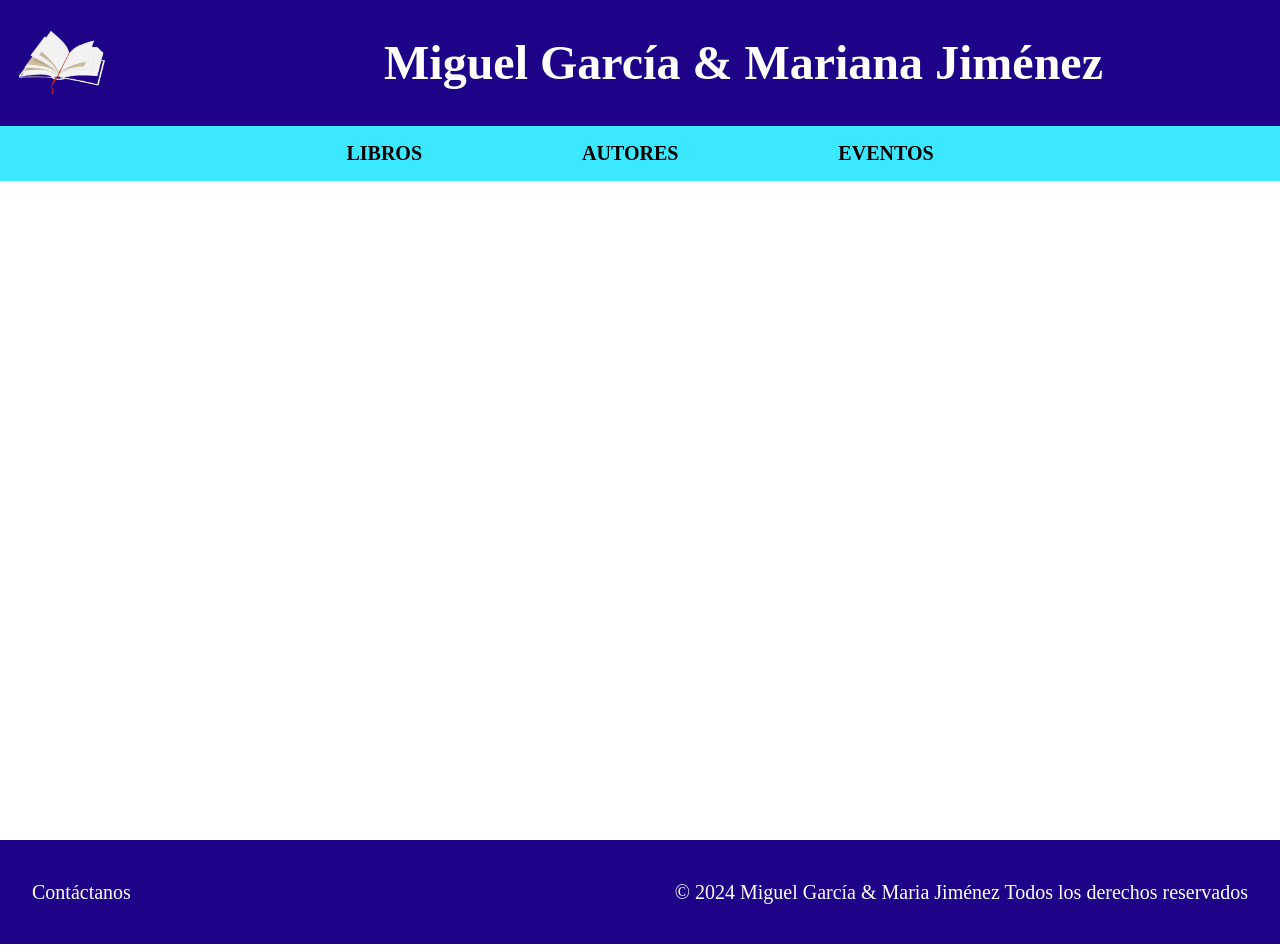
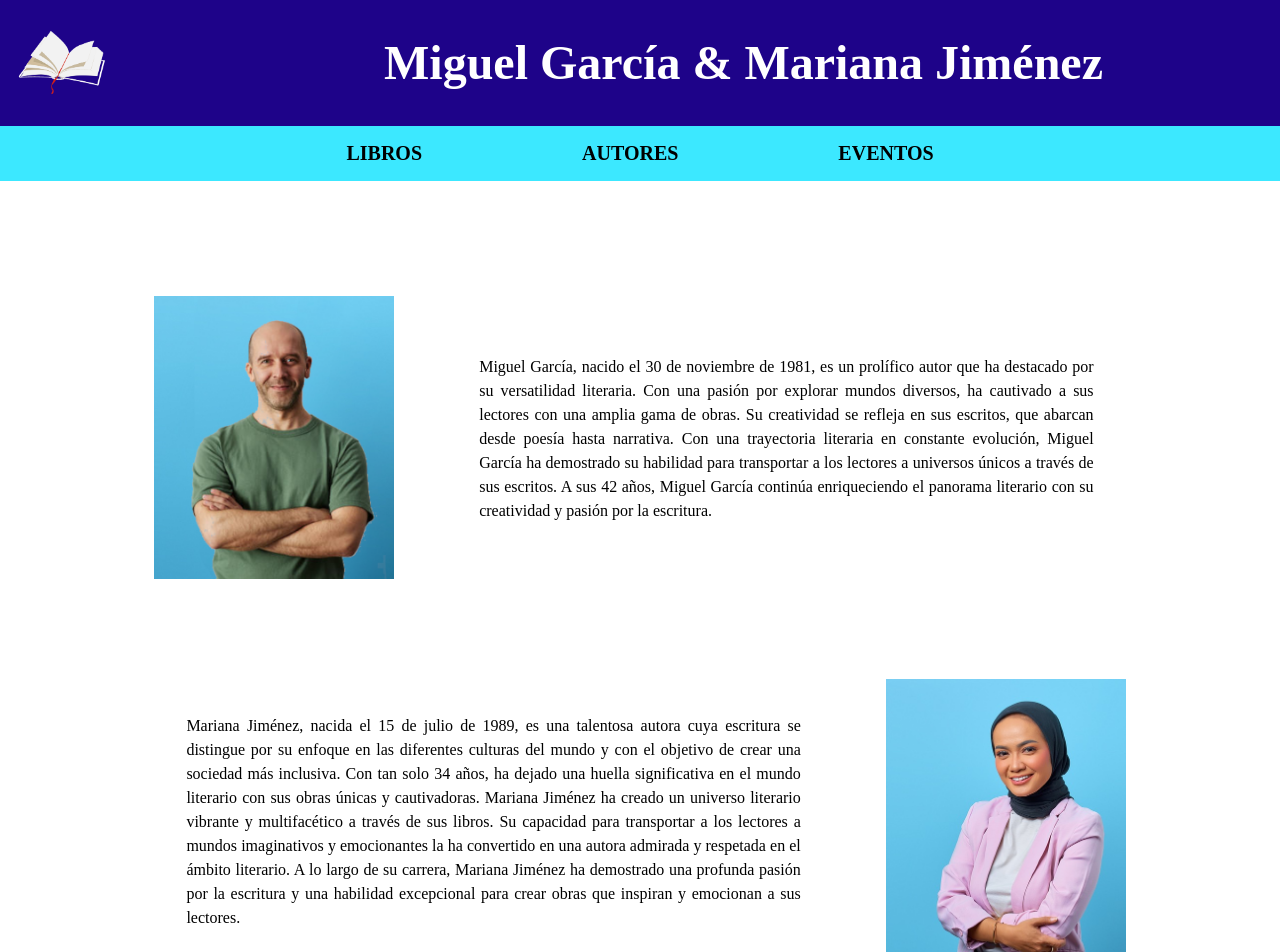
Before and after one commit to natalia9519/webautores, a React (Create React App) app in the folder client/: page /Autores in a window 1280 px wide. Shown: the top 952 px of the page. Built offline with nearby package versions, Linux system fonts and the light colour scheme.

Commit message:
author view, information and style

```diff
--- a/client/src/Components/Footer/Footer.jsx
+++ b/client/src/Components/Footer/Footer.jsx
@@ -4,9 +4,9 @@ import { Link } from 'react-router-dom'
 
 export default function Footer() {
   return (
-    <section className='footer'>
+    <footer className='footer'>
       <p><Link to="/Contactanos">Contáctanos</Link></p>
       <p>© 2024 Miguel García & Maria Jiménez Todos los derechos reservados</p>
-    </section>
+    </footer>
   )
 }
--- a/client/src/Components/NavBar/NavBar.css
+++ b/client/src/Components/NavBar/NavBar.css
@@ -34,6 +34,8 @@
     flex-direction: row;
     justify-content: center;
     min-height: 3rem;
+    z-index: 200;
+    position: relative;
 }
 
 
--- a/client/src/Components/NavBar/NavBar.jsx
+++ b/client/src/Components/NavBar/NavBar.jsx
@@ -12,7 +12,7 @@ export default function NavBar() {
   };
 
   return (
-    <section className='section-navbar'>
+    <header className='section-navbar'>
       <article className='article-navbar' >
         <figure>
         <Link to="/"> <img src={logo} alt="Logo de la pagina un libro con marcador" /></Link>
@@ -40,6 +40,6 @@ export default function NavBar() {
 
       </nav>
 
-    </section>
+    </header>
   )
 }
--- a/client/src/Views/AuthorView/AuthorView.css
+++ b/client/src/Views/AuthorView/AuthorView.css
@@ -0,0 +1,53 @@
+.author-view{
+    display: flex;
+    flex-direction: column;
+    align-items: center;
+}
+
+.section-author-view-1 {
+    display: flex;
+    flex-direction: row;
+    padding: 2rem;
+    justify-content: space-around;
+    margin-top: 4rem;
+    width:80%;
+}
+
+.section-author-view-1 article,
+.section-author-view-2 article {
+    display: flex;
+    align-items: center;
+    justify-content: center;
+    padding: 2rem;
+    width: 60%;
+    text-align: justify;
+    line-height: 1.5;
+}
+
+.section-author-view-2 {
+    display: flex;
+    flex-direction: row-reverse;
+    padding: 2rem;
+    justify-content: space-around;
+    margin-top: 2rem;
+    width:80%;
+}
+
+.section-author-view-1 figure img,
+.section-author-view-2 figure img {
+    width: 15rem;
+}
+@media screen and (max-width:1000px){
+    .section-author-view-1, .section-author-view-2{
+        flex-direction: column;
+        align-items: center;
+        margin-top: 1rem;
+    }
+
+    .section-author-view-1 article,
+    .section-author-view-2 article {
+        padding: 2rem;
+        width: 80%;
+
+    }
+}
--- a/client/src/Views/AuthorView/AuthorView.jsx
+++ b/client/src/Views/AuthorView/AuthorView.jsx
@@ -1,8 +1,28 @@
 import React from 'react'
+import writer1 from '../../assets/writer1.png'
+import writer2 from '../../assets/writer2.png'
+import './AuthorView.css'
 
 export default function AuthorView() {
   return (
-    <main>
+    <main className='author-view'>
+      <section className='section-author-view-1'>
+        <figure>
+<img src={writer1} alt="Escritor Miguel García" />
+        </figure>
+        <article>
+<p>Miguel García, nacido el 30 de noviembre de 1981, es un prolífico autor que ha destacado por su versatilidad literaria. Con una pasión por explorar mundos diversos, ha cautivado a sus lectores con una amplia gama de obras. Su creatividad se refleja en sus escritos, que abarcan desde poesía hasta narrativa. Con una trayectoria literaria en constante evolución, Miguel García ha demostrado su habilidad para transportar a los lectores a universos únicos a través de sus escritos. A sus 42 años, Miguel García continúa enriqueciendo el panorama literario con su creatividad y pasión por la escritura.</p>
+        </article>
+      </section>
+      <section className='section-author-view-2'>
+        <figure>
+<img src={writer2} alt="Escritora Maria Jiménez" />
+        </figure>
+        <article>
+        <p>Mariana Jiménez, nacida el 15 de julio de 1989, es una talentosa autora cuya escritura se distingue por su enfoque en las diferentes culturas del mundo y con el objetivo de crear una sociedad más inclusiva. Con tan solo 34 años, ha dejado una huella significativa en el mundo literario con sus obras únicas y cautivadoras. Mariana Jiménez ha creado un universo literario vibrante y multifacético a través de sus libros. Su capacidad para transportar a los lectores a mundos imaginativos y emocionantes la ha convertido en una autora admirada y respetada en el ámbito literario. A lo largo de su carrera, Mariana Jiménez ha demostrado una profunda pasión por la escritura y una habilidad excepcional para crear obras que inspiran y emocionan a sus lectores.</p>
+
+        </article>
+      </section>
 
     </main>
   )
```
Also changed, not shown: client/src/assets/writer1.png (added), client/src/assets/writer2.png (added).
